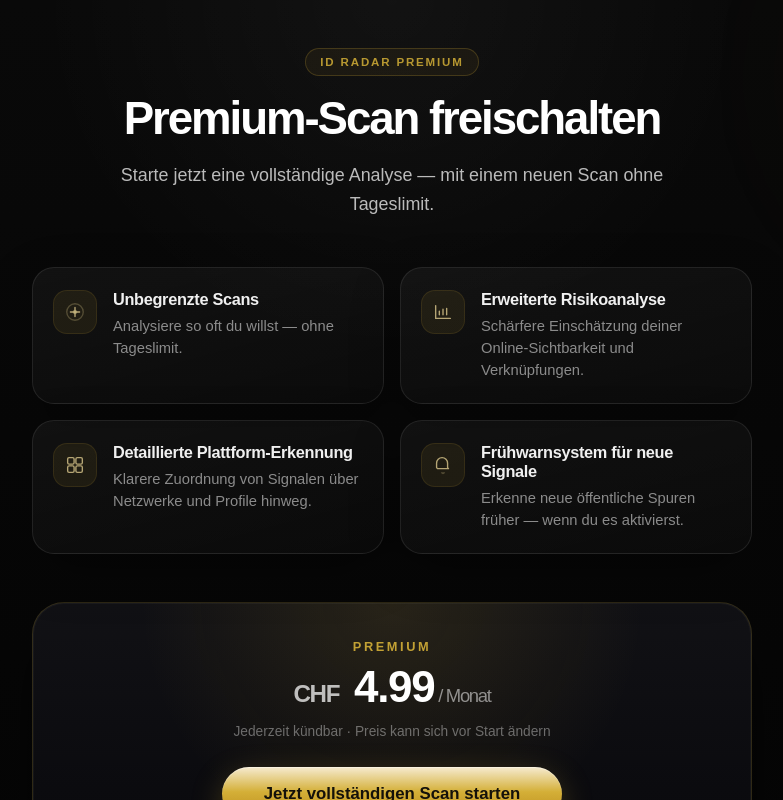
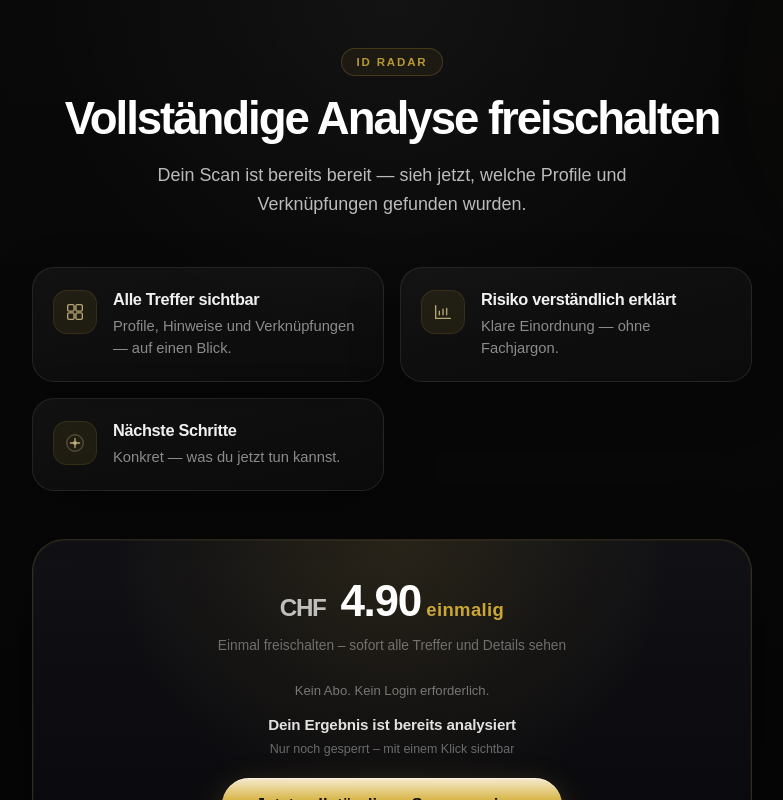
Before and after one commit to Mainsches/id-check, a Next.js app: page /premium in a window 1280 px wide. Shown: the top 800 px of the page, without its empty margins (248-1031 px from the left). Built offline with nearby package versions, Linux system fonts and the light colour scheme.

Commit message:
Prmium texts polish V1

```diff
--- a/app/globals.css
+++ b/app/globals.css
@@ -3306,6 +3306,38 @@ a.landing-tap:hover {
   color: var(--text);
 }
 
+.premium-pricing-onetime {
+  font-size: 0.42em;
+  font-weight: 600;
+  letter-spacing: 0.02em;
+  color: rgba(212, 175, 55, 0.95);
+}
+
+.premium-pricing-micro {
+  margin: 0 0 16px;
+  font-size: 0.82rem;
+  line-height: 1.45;
+  text-align: center;
+  color: rgba(255, 255, 255, 0.42);
+}
+
+.premium-pricing-trigger {
+  margin: 0 0 8px;
+  font-size: 0.95rem;
+  font-weight: 600;
+  letter-spacing: -0.01em;
+  text-align: center;
+  color: rgba(255, 255, 255, 0.88);
+}
+
+.premium-pricing-urgency {
+  margin: 0 0 20px;
+  font-size: 0.78rem;
+  line-height: 1.4;
+  text-align: center;
+  color: rgba(255, 255, 255, 0.38);
+}
+
 .premium-pricing-currency {
   font-size: 0.55em;
   font-weight: 600;
--- a/app/premium/PremiumUpgradeClient.tsx
+++ b/app/premium/PremiumUpgradeClient.tsx
@@ -8,31 +8,25 @@ import {
   parsePremiumIntent,
   PREMIUM_INTENT,
   PREMIUM_INTENT_QUERY,
-  type PremiumIntentValue,
 } from "@/lib/premium-intent";
 import { loadScanSnapshotForPremium, setResultDetailUnlockedForKey } from "@/lib/premium-client-storage";
 import { getResultViewKey } from "@/lib/result-view-key";
 
 const FEATURES = [
   {
-    title: "Unbegrenzte Scans",
-    body: "Analysiere so oft du willst — ohne Tageslimit.",
-    icon: "scan",
+    title: "Alle Treffer sichtbar",
+    body: "Profile, Hinweise und Verknüpfungen — auf einen Blick.",
+    icon: "grid",
   },
   {
-    title: "Erweiterte Risikoanalyse",
-    body: "Schärfere Einschätzung deiner Online-Sichtbarkeit und Verknüpfungen.",
+    title: "Risiko verständlich erklärt",
+    body: "Klare Einordnung — ohne Fachjargon.",
     icon: "chart",
   },
   {
-    title: "Detaillierte Plattform-Erkennung",
-    body: "Klarere Zuordnung von Signalen über Netzwerke und Profile hinweg.",
-    icon: "grid",
-  },
-  {
-    title: "Frühwarnsystem für neue Signale",
-    body: "Erkenne neue öffentliche Spuren früher — wenn du es aktivierst.",
-    icon: "bell",
+    title: "Nächste Schritte",
+    body: "Konkret — was du jetzt tun kannst.",
+    icon: "scan",
   },
 ] as const;
 
@@ -69,47 +63,27 @@ function FeatureIcon({ name }: { name: (typeof FEATURES)[number]["icon"] }) {
           <rect x="13" y="13" width="7" height="7" rx="1.5" stroke="currentColor" strokeWidth="1.5" />
         </svg>
       );
-    case "bell":
-      return (
-        <svg {...common}>
-          <path
-            d="M12 22a2.5 2.5 0 0 0 2.45-2h-4.9A2.5 2.5 0 0 0 12 22Z"
-            fill="currentColor"
-            opacity={0.35}
-          />
-          <path
-            d="M6 16h12l-1-1.2V10a6 6 0 1 0-12 0v4.8L6 16Z"
-            stroke="currentColor"
-            strokeWidth="1.5"
-            strokeLinejoin="round"
-          />
-        </svg>
-      );
     default:
       return null;
   }
 }
 
-function copyForIntent(intent: PremiumIntentValue) {
-  if (intent === PREMIUM_INTENT.UNLOCK_EXISTING_RESULT) {
-    return {
-      kicker: "ID Radar Premium",
-      title: "Vollständige Analyse freischalten",
-      sub: "Dieser Scan ist bereits bereit — schalte alle Treffer, Plattformen und Erklärungen für dieses Ergebnis frei.",
-      pricingLabel: "Einmalig für dieses Ergebnis",
-      cta: "Vollständige Analyse freischalten",
-      footnote: "Nach Zahlung siehst du sofort alle Details — ohne neuen Scan.",
-    };
-  }
-  return {
-    kicker: "ID Radar Premium",
-    title: "Premium-Scan freischalten",
-    sub: "Starte jetzt eine vollständige Analyse — mit einem neuen Scan ohne Tageslimit.",
-    pricingLabel: "Premium",
-    cta: "Jetzt vollständigen Scan starten",
-    footnote: "Nach Zahlung kannst du sofort einen Premium-Scan ausführen.",
-  };
-}
+/** Conversion-focused copy: one-time unlock, results-first (same hero for both intents). */
+const HERO = {
+  kicker: "ID Radar",
+  title: "Vollständige Analyse freischalten",
+  sub: "Dein Scan ist bereits bereit — sieh jetzt, welche Profile und Verknüpfungen gefunden wurden.",
+} as const;
+
+const PRICING = {
+  amount: "4.90",
+  subline: "Einmal freischalten – sofort alle Treffer und Details sehen",
+  micro: "Kein Abo. Kein Login erforderlich.",
+  trigger: "Dein Ergebnis ist bereits analysiert",
+  urgency: "Nur noch gesperrt – mit einem Klick sichtbar",
+  cta: "Jetzt vollständigen Scan anzeigen",
+  status: "Bezahlfunktion folgt in Kürze",
+} as const;
 
 export default function PremiumUpgradeClient() {
   const router = useRouter();
@@ -121,8 +95,6 @@ export default function PremiumUpgradeClient() {
     const raw = searchParams.get(PREMIUM_INTENT_QUERY);
     return parsePremiumIntent(raw) ?? DEFAULT_PREMIUM_INTENT;
   }, [searchParams]);
-
-  const copy = copyForIntent(intent);
 
   async function simulatePayment() {
     setError("");
@@ -181,14 +153,14 @@ export default function PremiumUpgradeClient() {
 
       <main className="premium-page-main">
         <header className="premium-hero">
-          <span className="premium-hero-kicker">{copy.kicker}</span>
-          <h1 className="premium-hero-title">{copy.title}</h1>
-          <p className="premium-hero-sub">{copy.sub}</p>
+          <span className="premium-hero-kicker">{HERO.kicker}</span>
+          <h1 className="premium-hero-title">{HERO.title}</h1>
+          <p className="premium-hero-sub">{HERO.sub}</p>
         </header>
 
         <section className="premium-features" aria-labelledby="premium-features-heading">
           <h2 id="premium-features-heading" className="visually-hidden">
-            Premium-Funktionen
+            Was du siehst
           </h2>
           <ul className="premium-feature-grid">
             {FEATURES.map((f) => (
@@ -207,26 +179,30 @@ export default function PremiumUpgradeClient() {
 
         <section className="premium-pricing" aria-labelledby="premium-pricing-heading">
           <div className="premium-pricing-card">
-            <h2 id="premium-pricing-heading" className="premium-pricing-label">
-              {copy.pricingLabel}
+            <h2 id="premium-pricing-heading" className="visually-hidden">
+              Preis
             </h2>
-            <p className="premium-pricing-amount">
-              <span className="premium-pricing-currency">CHF</span> 4.99
-              <span className="premium-pricing-period"> / Monat</span>
+            <p className="premium-pricing-amount premium-pricing-amount--onetime">
+              <span className="premium-pricing-currency">CHF</span> {PRICING.amount}
+              <span className="premium-pricing-onetime"> einmalig</span>
             </p>
-            <p className="premium-pricing-note">Jederzeit kündbar · Preis kann sich vor Start ändern</p>
+            <p className="premium-pricing-note">{PRICING.subline}</p>
+            <p className="premium-pricing-micro">{PRICING.micro}</p>
+            <p className="premium-pricing-trigger">{PRICING.trigger}</p>
+            <p className="premium-pricing-urgency">{PRICING.urgency}</p>
             <button
               type="button"
               className="premium-pricing-cta premium-pricing-cta--active"
               onClick={simulatePayment}
               disabled={busy}
               aria-busy={busy}
+              aria-describedby="premium-status-msg"
             >
-              {busy ? "Wird vorbereitet…" : copy.cta}
+              {busy ? "Einen Moment…" : PRICING.cta}
             </button>
             {error ? <p className="premium-pricing-error">{error}</p> : null}
             <p className="premium-pricing-status" id="premium-status-msg">
-              Bezahlfunktion folgt in Kürze · {copy.footnote}
+              {PRICING.status}
             </p>
           </div>
         </section>
--- a/app/premium/page.tsx
+++ b/app/premium/page.tsx
@@ -5,7 +5,7 @@ import PremiumUpgradeClient from "./PremiumUpgradeClient";
 export const metadata: Metadata = {
   title: "Premium · ID Radar",
   description:
-    "Erweitere deine Analyse: unbegrenzte Scans, tiefere Risiko-Einblicke und mehr Kontrolle über deine digitale Identität.",
+    "Einmalig CHF 4.90: Vollständige Analyse freischalten und sofort alle Treffer und Verknüpfungen sehen — ohne Abo.",
 };
 
 function PremiumFallback() {
```
